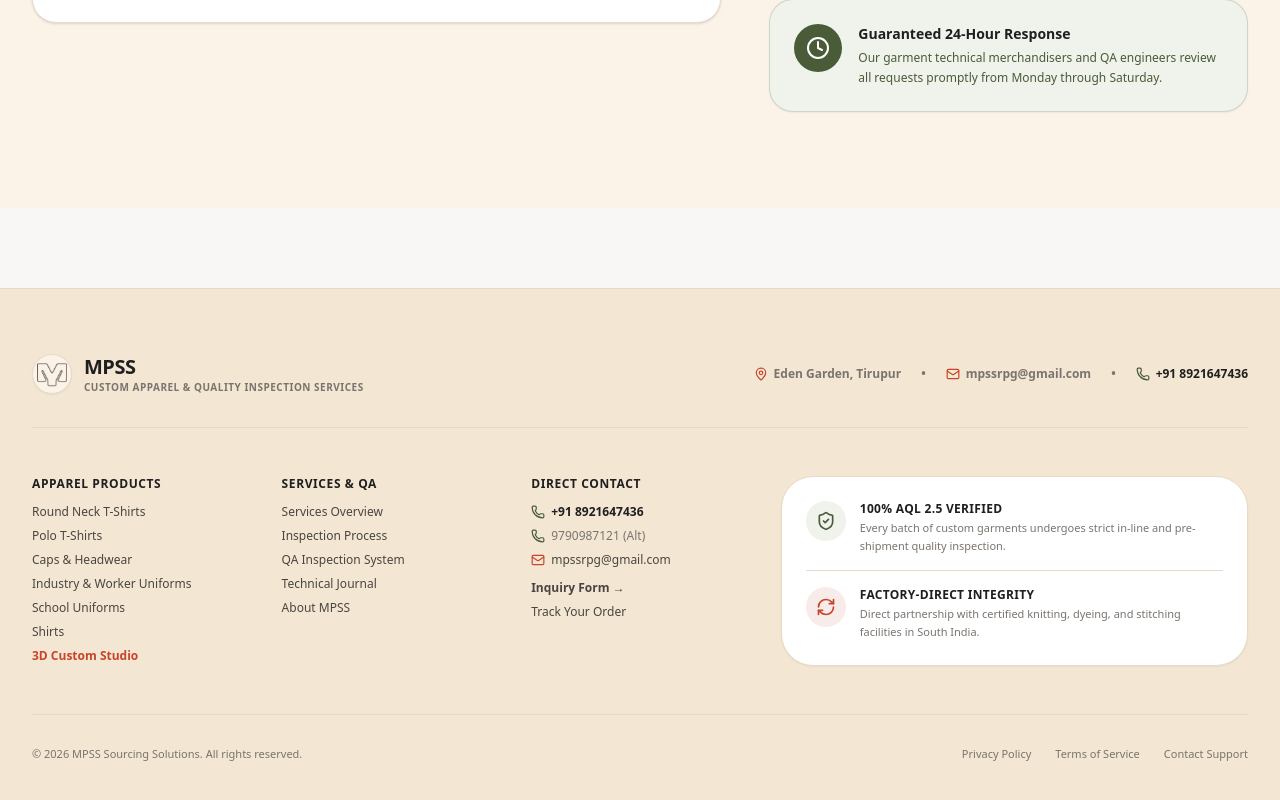
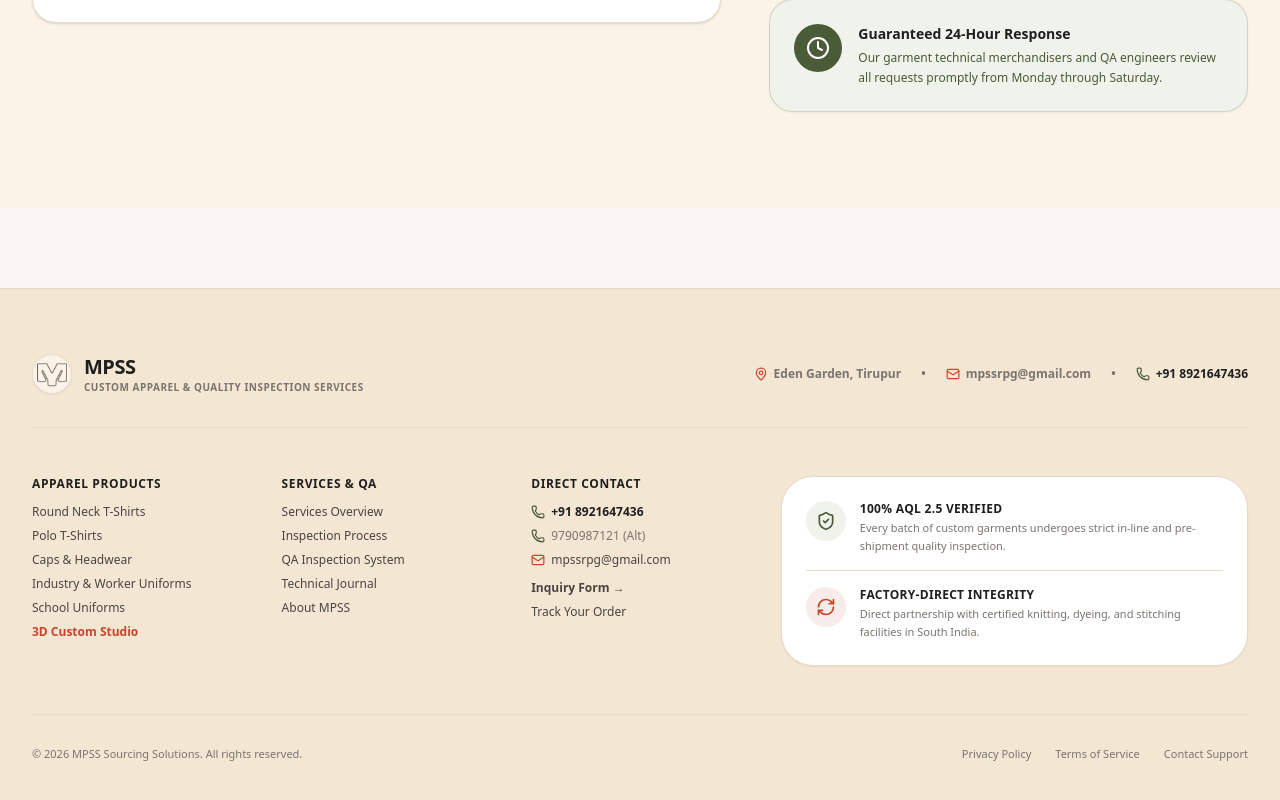
Before and after one commit to Athulroshan/mp5webnew, a Next.js app: page /products/manufacturing-process in a window 1280 px wide. Shown: the part 3717-4517 px from the top of the page. Built offline with nearby package versions, Linux system fonts and the light colour scheme.

Commit message:
Remove duplicate round neck t-shirt and photoless oxford shirt from catalog

```diff
--- a/app/products/page.tsx
+++ b/app/products/page.tsx
@@ -91,7 +91,6 @@
   { label: "Caps", value: "Caps" },
   { label: "Industry & Worker Uniforms", value: "Industry & Worker Uniforms" },
   { label: "School Uniforms", value: "School Uniforms" },
-  { label: "Shirts", value: "Shirts" },
 ];
 
 const sortOptions = [
--- a/components/layout/footer.tsx
+++ b/components/layout/footer.tsx
@@ -69,7 +69,6 @@
               <li><Link href="/products?category=Caps" className="hover:text-[#C8452A] transition-colors">Caps &amp; Headwear</Link></li>
               <li><Link href="/products?category=Industry+%26+Worker+Uniforms" className="hover:text-[#C8452A] transition-colors">Industry &amp; Worker Uniforms</Link></li>
               <li><Link href="/products?category=School+Uniforms" className="hover:text-[#C8452A] transition-colors">School Uniforms</Link></li>
-              <li><Link href="/products?category=Shirts" className="hover:text-[#C8452A] transition-colors">Shirts</Link></li>
               <li><Link href="/customization" className="hover:text-[#C8452A] transition-colors font-semibold text-[#C8452A]">3D Custom Studio</Link></li>
             </ul>
           </div>
--- a/data/products.json
+++ b/data/products.json
@@ -66,81 +66,6 @@
         "name": "M",
         "available": true,
         "stock": 50
-      },
-      {
-        "name": "L",
-        "available": true,
-        "stock": 40
-      },
-      {
-        "name": "XL",
-        "available": true,
-        "stock": 20
-      }
-    ]
-  },
-  {
-    "id": "prod-round-neck-2",
-    "name": "Classic Cotton Round Neck T-Shirt",
-    "description": "Soft 100% cotton plain round neck t-shirt. Comfortable regular fit for everyday wear and custom printing.",
-    "price": 599,
-    "originalPrice": 999,
-    "category": "Round Neck T-Shirts",
-    "badge": "Pure Cotton",
-    "stock": 90,
-    "ratingsAverage": 0,
-    "ratingsCount": 0,
-    "isActive": true,
-    "createdAt": "2026-10-18T10:00:00.000Z",
-    "images": [
-      {
-        "url": "/images/products/round-neck/round-neck-black.png",
-        "alt": "Black Round Neck T-Shirt"
-      },
-      {
-        "url": "/images/products/round-neck/round-neck-beige.png",
-        "alt": "Beige Round Neck T-Shirt"
-      },
-      {
-        "url": "/images/products/round-neck/round-neck-maroon.png",
-        "alt": "Maroon Round Neck T-Shirt"
-      },
-      {
-        "url": "/images/products/round-neck/round-neck-white.png",
-        "alt": "White Round Neck T-Shirt"
-      }
-    ],
-    "colors": [
-      {
-        "name": "Black",
-        "hex": "#111111",
-        "available": true,
-        "imageIndex": 0
-      },
-      {
-        "name": "Beige",
-        "hex": "#D4B996",
-        "available": true,
-        "imageIndex": 1
-      },
-      {
-        "name": "Maroon",
-        "hex": "#6B1724",
-        "available": true,
-        "imageIndex": 2
-      },
-      {
-        "name": "White",
-        "hex": "#FFFFFF",
-        "available": true,
-        "imageIndex": 3
-      }
-    ],
-    "sizes": [
-      {
-        "name": "M",
-        "available": true,
-        "stock": 30
       },
       {
         "name": "L",
@@ -340,60 +265,6 @@
     ]
   },
   {
-    "id": "prod-shirts-1",
-    "name": "Executive Formal Cotton Oxford Shirt",
-    "description": "Crisp 100% fine yarn Egyptian cotton shirt with reinforced collar stays and double-needle armhole stitching.",
-    "price": 899,
-    "originalPrice": 1499,
-    "category": "Shirts",
-    "badge": "Premium",
-    "stock": 140,
-    "ratingsAverage": 0,
-    "ratingsCount": 0,
-    "isActive": true,
-    "createdAt": "2026-10-15T10:00:00.000Z",
-    "images": [],
-    "colors": [
-      {
-        "name": "Classic White",
-        "hex": "#ffffff",
-        "available": true
-      },
-      {
-        "name": "Sky Blue",
-        "hex": "#38bdf8",
-        "available": true
-      },
-      {
-        "name": "Silver Grey",
-        "hex": "#9ca3af",
-        "available": true
-      }
-    ],
-    "sizes": [
-      {
-        "name": "38 (S)",
-        "available": true,
-        "stock": 30
-      },
-      {
-        "name": "40 (M)",
-        "available": true,
-        "stock": 40
-      },
-      {
-        "name": "42 (L)",
-        "available": true,
-        "stock": 40
-      },
-      {
-        "name": "44 (XL)",
-        "available": true,
-        "stock": 30
-      }
-    ]
-  },
-  {
     "id": "prod-uniform-sets-1",
     "name": "Heavy-Duty Industrial Worker Uniform",
     "description": "Tough industrial work uniform for factory, site, and maintenance workers. Durable fabric with reinforced stitching for safety, long wear, and all-day comfort.",
```
